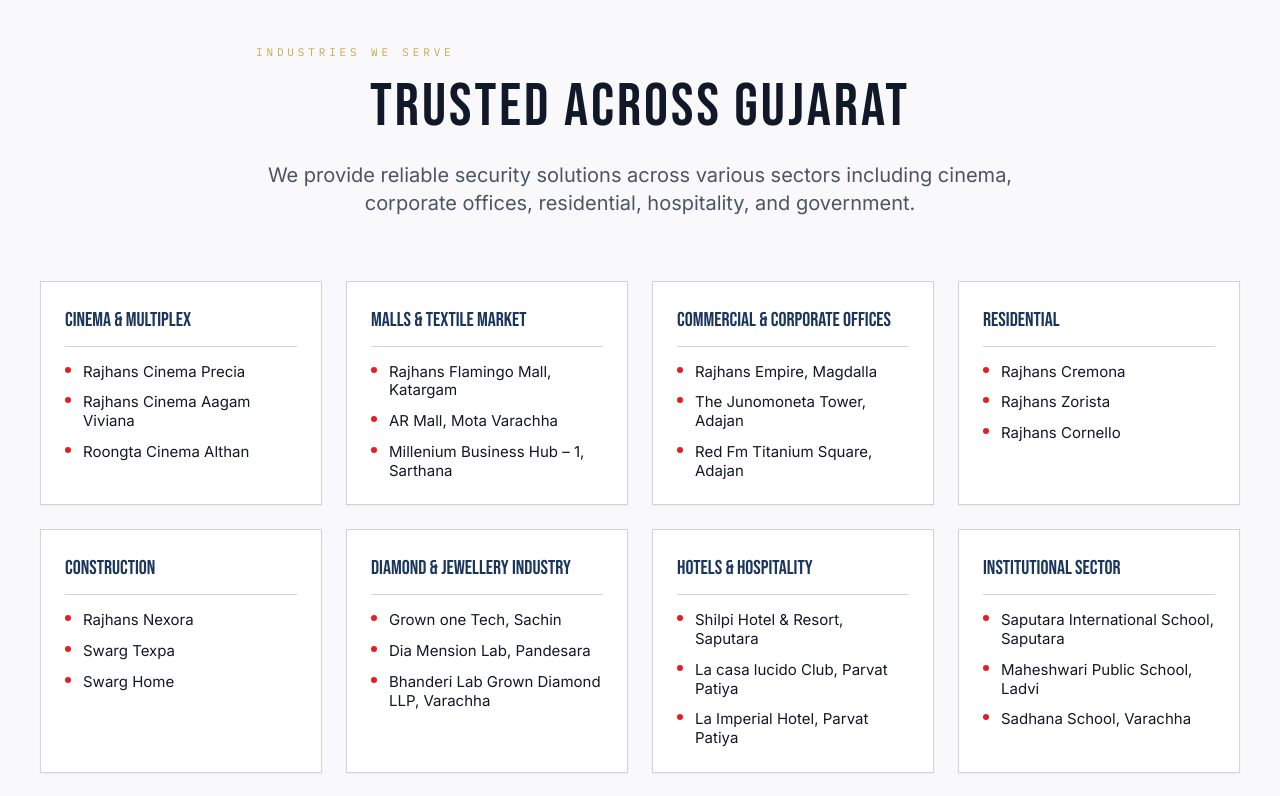
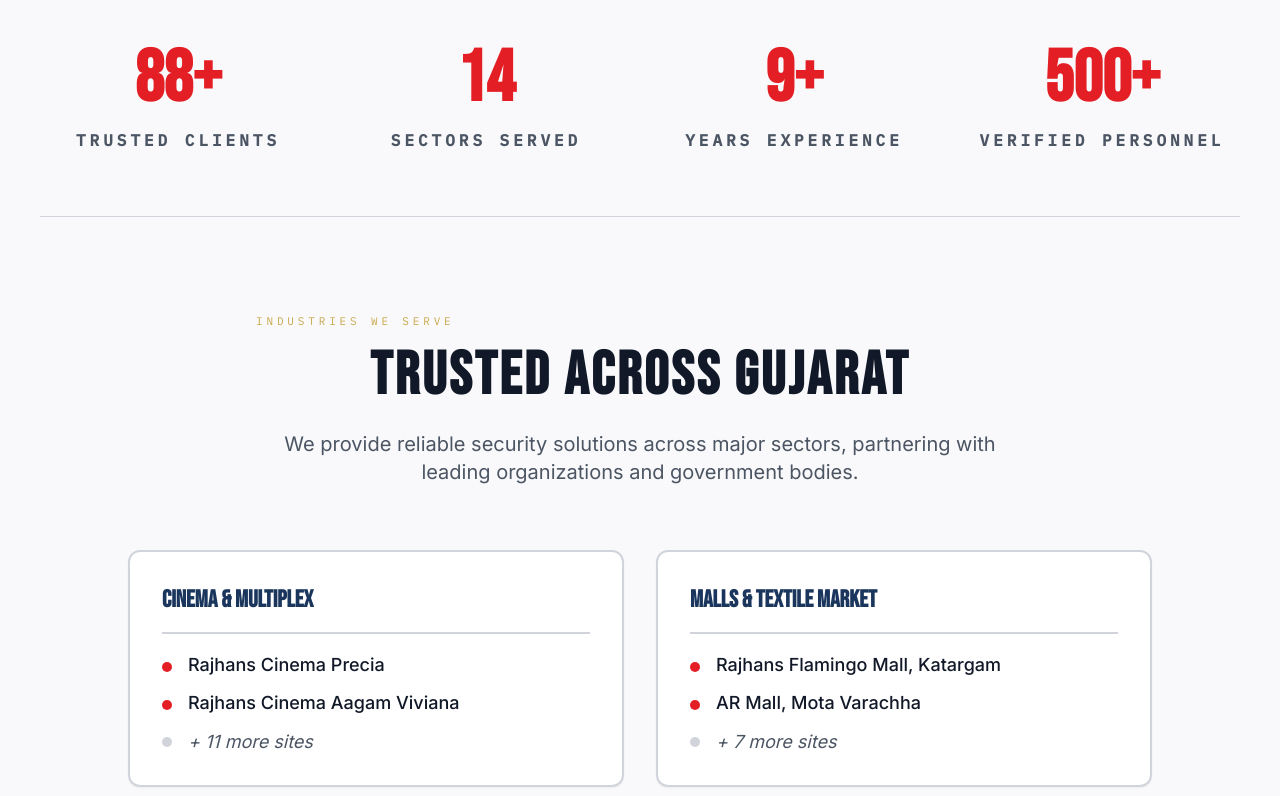
Before and after one commit to shivansh-121/Honos_Webstie, a Next.js app: page / in a window 1280 px wide. Shown: the part 7360-8156 px from the top of the page. Built offline with nearby package versions, Linux system fonts and the light colour scheme.

Commit message:
feat: add animated stats counter and condense industries grid

```diff
--- a/components/sections/Industries.tsx
+++ b/components/sections/Industries.tsx
@@ -1,36 +1,96 @@
+'use client';
+
 import { SectionLabel } from '@/components/ui/SectionLabel';
-import { industryCategories } from '@/lib/company-data';
+import { industryCategories, company } from '@/lib/company-data';
+import { Counter } from '@/components/ui/Counter';
+
+// Filter down to the most impressive/important categories
+const KEY_CATEGORIES = [
+  'Central Government / PSU',
+  'State Government Departments',
+  'Commercial & Corporate Offices',
+  'Diamond & Jewellery Industry',
+  'Cinema & Multiplex',
+  'Factory & Treatment Plants',
+  'Malls & Textile Market',
+  'Construction'
+];
 
 export function Industries() {
+  const filteredCategories = industryCategories.filter(c => KEY_CATEGORIES.includes(c.name));
+  // Sum up all clients dynamically from the data
+  const totalClients = industryCategories.reduce((acc, cat) => acc + cat.clients.length, 0);
+
   return (
     <section id="industries" className="bg-steel/30 py-24 lg:py-32">
       <div className="mx-auto max-w-container px-6 lg:px-10">
+
+        {/* Animated Stats Section */}
+        <div className="grid grid-cols-2 md:grid-cols-4 gap-8 mb-24 border-b border-honos-line pb-16">
+          <div className="text-center">
+            <h3 className="text-5xl md:text-7xl font-display font-bold text-brand-red mb-3">
+              <Counter end={totalClients} suffix="+" />
+            </h3>
+            <p className="font-mono text-sm md:text-base uppercase tracking-widest text-honos-muted font-semibold">Trusted Clients</p>
+          </div>
+          <div className="text-center">
+            <h3 className="text-5xl md:text-7xl font-display font-bold text-brand-red mb-3">
+              <Counter end={industryCategories.length} />
+            </h3>
+            <p className="font-mono text-sm md:text-base uppercase tracking-widest text-honos-muted font-semibold">Sectors Served</p>
+          </div>
+          <div className="text-center">
+            <h3 className="text-5xl md:text-7xl font-display font-bold text-brand-red mb-3">
+              <Counter end={company.yearsInBusiness} suffix="+" />
+            </h3>
+            <p className="font-mono text-sm md:text-base uppercase tracking-widest text-honos-muted font-semibold">Years Experience</p>
+          </div>
+          <div className="text-center">
+            <h3 className="text-5xl md:text-7xl font-display font-bold text-brand-red mb-3">
+              <Counter end={500} suffix="+" />
+            </h3>
+            <p className="font-mono text-sm md:text-base uppercase tracking-widest text-honos-muted font-semibold">Verified Personnel</p>
+          </div>
+        </div>
+
         <div className="text-center max-w-3xl mx-auto mb-16">
           <SectionLabel className="mb-4 justify-center">Industries We Serve</SectionLabel>
-          <h2 className="mb-6 font-display text-5xl uppercase tracking-wider text-honos-white md:text-6xl">
+          <h2 className="mb-6 font-display text-5xl uppercase tracking-wider text-honos-white md:text-6xl font-bold">
             Trusted Across Gujarat
           </h2>
           <p className="font-body text-xl text-honos-muted">
-            We provide reliable security solutions across various sectors including cinema, corporate offices, residential, hospitality, and government.
+            We provide reliable security solutions across major sectors, partnering with leading organizations and government bodies.
           </p>
         </div>
 
-        <div className="grid gap-6 md:grid-cols-2 lg:grid-cols-3 xl:grid-cols-4">
-          {industryCategories.map((cat) => (
-            <div key={cat.name} className="border border-honos-line bg-obsidian p-6 shadow-sm hover:shadow-md transition-shadow">
-              <h3 className="mb-4 font-display text-xl uppercase text-brand-navy border-b border-honos-line pb-3">
+        {/* 2-Column Grid with condensed client lists */}
+        <div className="grid gap-8 md:grid-cols-2 max-w-5xl mx-auto">
+          {filteredCategories.map((cat) => {
+            const displayedClients = cat.clients.slice(0, 2);
+            const remainingCount = cat.clients.length - 2;
+
+            return (
+              <div key={cat.name} className="border-2 border-honos-line bg-white p-8 shadow-sm hover:shadow-xl transition-shadow rounded-xl">
+                <h3 className="mb-5 font-display text-2xl uppercase text-brand-navy border-b-2 border-honos-line pb-4 font-bold">
                   {cat.name}
                 </h3>
-              <ul className="space-y-3">
-                {cat.clients.slice(0, 3).map((client) => (
-                  <li key={client} className="flex items-start gap-3 font-body text-[15px] leading-tight text-honos-white">
-                    <span className="mt-1 block h-1.5 w-1.5 shrink-0 rounded-full bg-brand-red" />
+                <ul className="space-y-4">
+                  {displayedClients.map((client) => (
+                    <li key={client} className="flex items-start gap-4 font-body text-lg leading-tight text-honos-white font-medium">
+                      <span className="mt-2 block h-2.5 w-2.5 shrink-0 rounded-full bg-brand-red" />
                       {client}
                     </li>
                   ))}
+                  {remainingCount > 0 && (
+                    <li className="flex items-center gap-4 font-body text-lg leading-tight text-honos-muted italic">
+                      <span className="block h-2.5 w-2.5 shrink-0 rounded-full bg-gray-300" />
+                      + {remainingCount} more sites
+                    </li>
+                  )}
                 </ul>
               </div>
-          ))}
+            );
+          })}
         </div>
       </div>
     </section>
--- /dev/null
+++ b/components/ui/Counter.tsx
@@ -0,0 +1,32 @@
+'use client';
+
+import { useEffect, useState, useRef } from 'react';
+import { useInView } from 'framer-motion';
+
+export function Counter({ end, duration = 2, suffix = '' }: { end: number, duration?: number, suffix?: string }) {
+  const [count, setCount] = useState(0);
+  const ref = useRef(null);
+  const isInView = useInView(ref, { once: true, margin: '-50px' });
+
+  useEffect(() => {
+    if (isInView) {
+      let startTime: number | null = null;
+      const step = (timestamp: number) => {
+        if (!startTime) startTime = timestamp;
+        const progress = Math.min((timestamp - startTime) / (duration * 1000), 1);
+
+        // Easing out function for smoother finish
+        const easeOutProgress = 1 - Math.pow(1 - progress, 3);
+
+        setCount(Math.floor(easeOutProgress * end));
+
+        if (progress < 1) {
+          window.requestAnimationFrame(step);
+        }
+      };
+      window.requestAnimationFrame(step);
+    }
+  }, [isInView, end, duration]);
+
+  return <span ref={ref}>{count}{suffix}</span>;
+}
```
Lines whose indentation alone changed are shown as unchanged.
